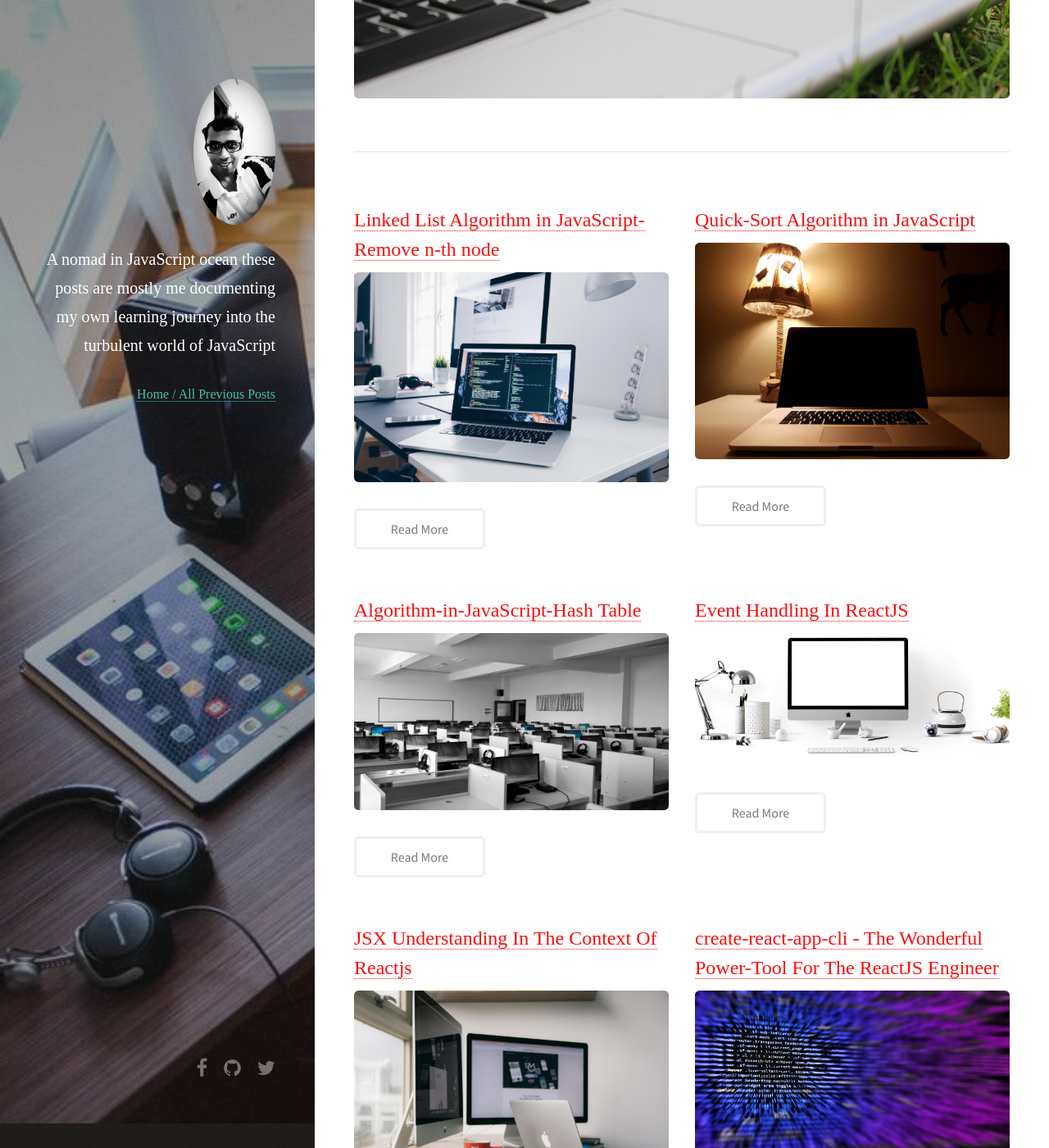
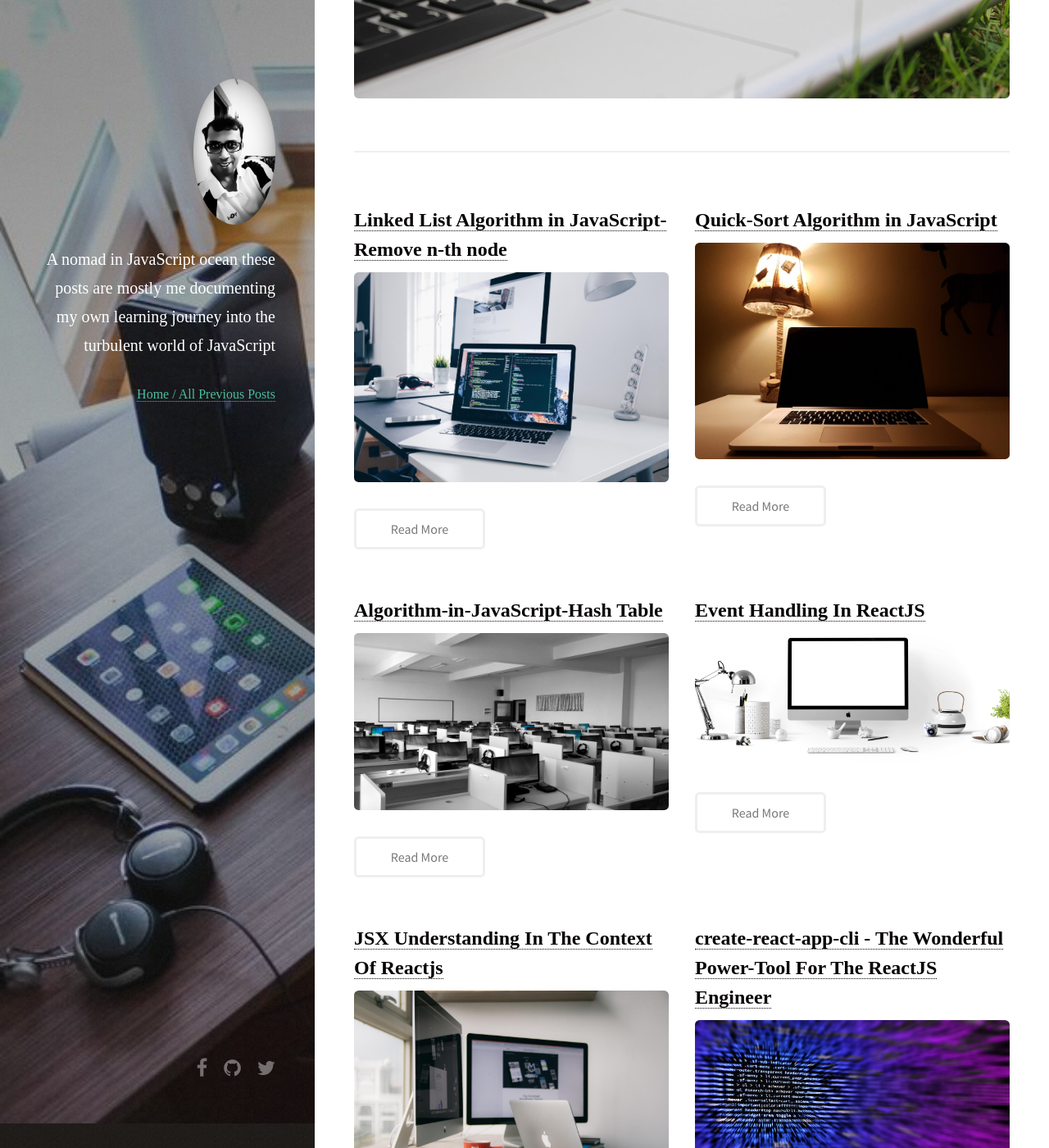
Before and after one commit to rohan-paul/rohan-paul.github.io, a Jekyll site: the page built from index.html, in a window 1280 px wide and 1400 px high, scrolled down 609 px. Shown: the whole window at 82% size. Built offline with Jekyll 4.4.1, drawn with Linux system fonts in a browser that asks for light colours; nearby versions of some CDN libraries; the list of posts is cut into pages by our own code; comment, search, counter and statistics services are not loaded.

Commit message:
changing h2 element css property so it appears in bold black and larger

```diff
--- a/css/main.css
+++ b/css/main.css
@@ -1602,9 +1602,15 @@
 	    margin-left: 0;
 	}
 
-	h1, h2, h3, h4, h5, h6 {
+	h1, h3, h4, h5, h6 {
 		color: #F71010;
 		font-weight: 400;
+		line-height: 1em;
+	}
+
+	h2 {
+		color: #080404;
+		font-weight: 600;
 		line-height: 1em;
 	}
 
```
Also changed, not shown: _posts/2018-03-04-Introduction_to_Observables_in_Angular.md (+1 -1 lines).
